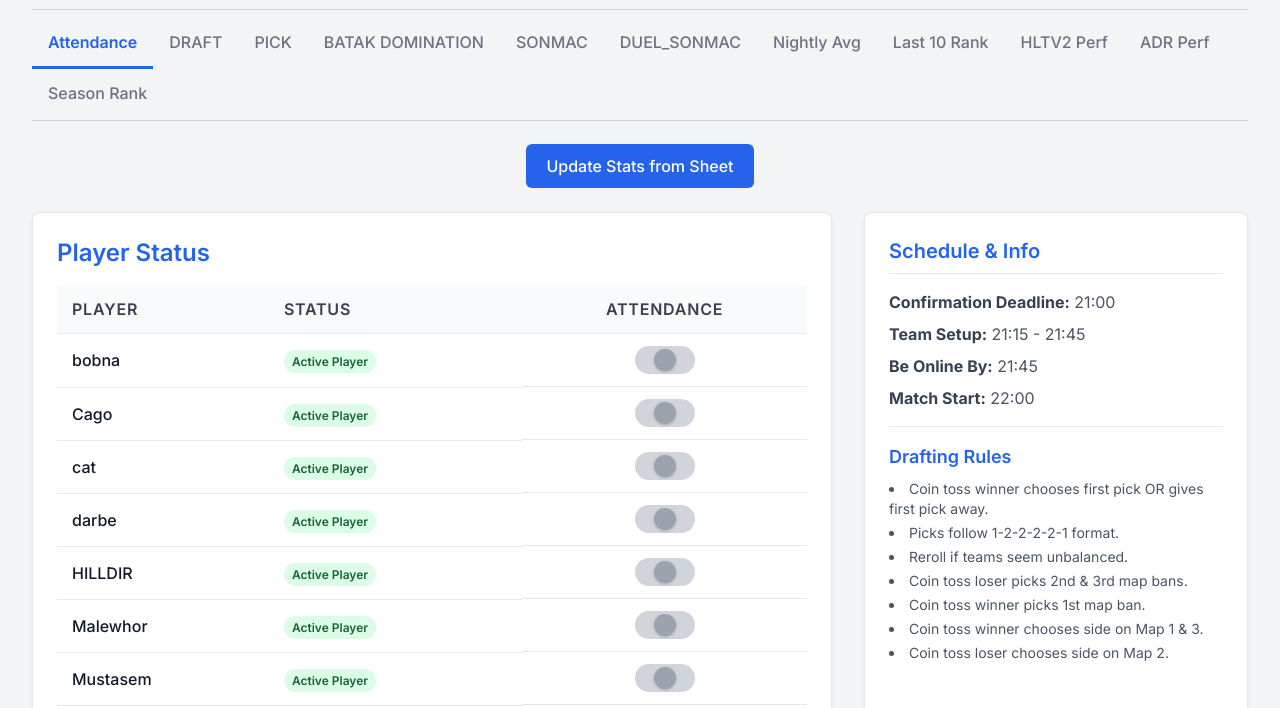
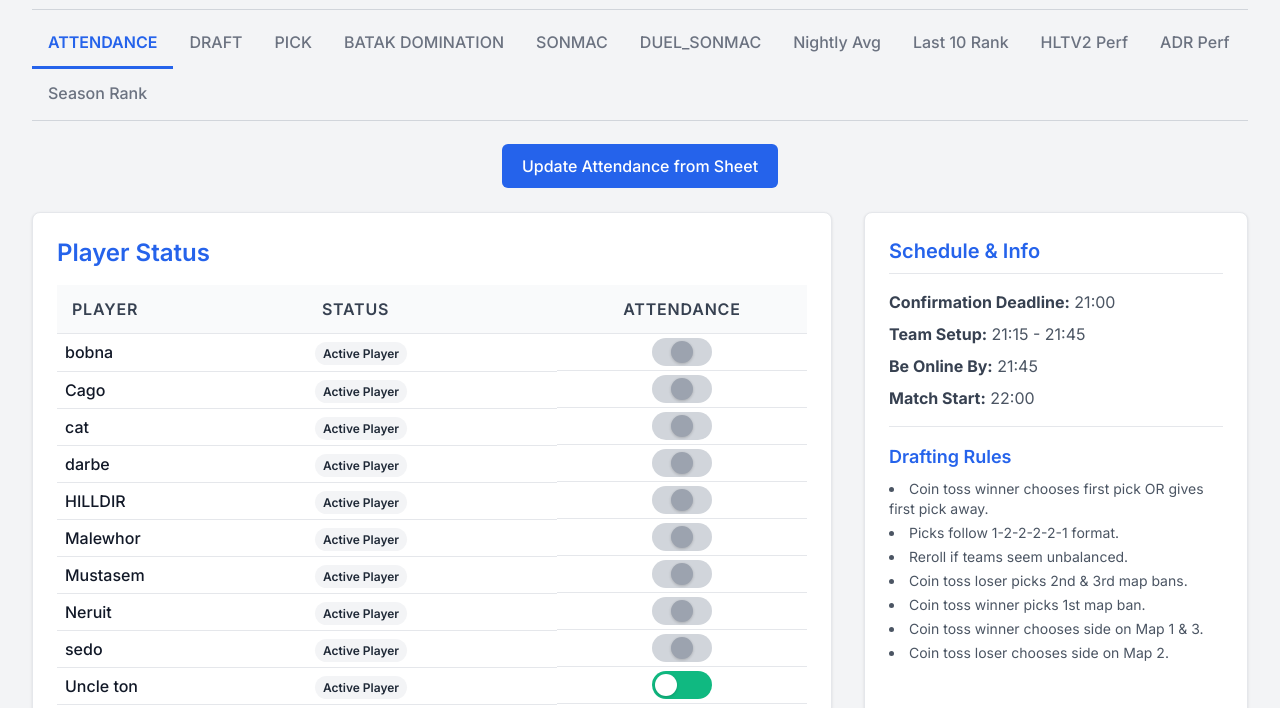
Before and after one commit to onuratak/CSBatagiFrontend, a plain HTML site: page index.html in a window 1280 px wide. Shown: the part 71-779 px from the top of the page. Drawn offline with nearby package versions, Linux system fonts and the light colour scheme; no server answers.

Commit message:
Update index.html

```diff
--- a/index.html
+++ b/index.html
@@ -29,6 +29,13 @@
         }
         tbody tr:hover {
             background-color: #f9fafb; /* Light hover effect for rows */
+        }
+            /* Responsive adjustments for table cells on mobile */
+        @media (max-width: 640px) {
+        th, td {
+            padding: 8px 10px;
+            font-size: 0.875rem;
+        }
         }
         /* Styles for the info panel - Light Theme */
         .info-panel {
@@ -188,7 +195,7 @@
             </div>
 
             <nav id="main-nav-links" class="hidden md:flex md:flex-wrap md:items-center md:border-b md:border-gray-300 md:-mb-px md:mt-2 absolute md:relative top-full left-0 right-0 z-20 bg-white md:bg-transparent shadow-md md:shadow-none rounded-b-md md:rounded-none" aria-label="Main navigation">
-                <a class="tab-nav-item active" data-page="attendance" href="#">Attendance</a>
+                <a class="tab-nav-item active" data-page="attendance" href="#">ATTENDANCE</a>
                 <a class="tab-nav-item" data-page="draft" href="#">DRAFT</a>
                 <a class="tab-nav-item" data-page="pick" href="#">PICK</a>
                 <a class="tab-nav-item" data-page="batak_domination" href="#">BATAK DOMINATION</a>
@@ -204,7 +211,7 @@
 
         <div class="text-center mb-6">
              <button id="update-stats-button" class="action-button">
-                 Update Stats from Sheet
+                 Update Attendance from Sheet
                  <span id="spinner" class="spinner hidden"></span>
              </button>
         </div>
@@ -216,8 +223,8 @@
                  <div class="grid grid-cols-1 md:grid-cols-3 gap-6 md:gap-8">
                     <div class="md:col-span-2 page-content-container">
                         <h2 class="text-2xl font-semibold mb-4 text-blue-600">Player Status</h2>
-                        <div class="overflow-x-auto">
-                            <table class="min-w-full">
+                        <div>
+                            <table class="table-fixed w-full">
                                 <thead>
                                     <tr>
                                         <th>Player</th>
@@ -226,6 +233,7 @@
                                     </tr>
                                 </thead>
                                 <tbody id="player-list">
+                                    <!-- Player rows will be inserted here -->
                                 </tbody>
                             </table>
                         </div>
@@ -376,27 +384,33 @@
             const row = document.createElement('tr');
             row.setAttribute('data-player-name', player.name);
 
+            // Player Name Cell
             const nameCell = document.createElement('td');
-                nameCell.className = 'font-medium text-gray-900';
+            nameCell.className = 'font-medium text-gray-900 px-2 py-1';
             nameCell.textContent = player.name;
             row.appendChild(nameCell);
 
-                // Player Status Cell
+            // Status Cell
             const statusCell = document.createElement('td');
+            statusCell.className = 'px-2 py-1';
             const statusBadge = document.createElement('span');
             statusBadge.className = 'px-2 py-1 text-xs font-semibold rounded-full whitespace-nowrap';
             statusBadge.textContent = player.status;
-                statusBadge.classList.add(
-                    player.status === 'Active Player' ? 'bg-green-100' : 'bg-red-100',
-                    player.status === 'Active Player' ? 'text-green-800' : 'text-red-800'
-                );
+
+            if (player.status.includes('Aktif')) {
+            statusBadge.classList.add('bg-green-200', 'text-green-800');
+            } else if (player.status.includes('Evde Yok')) {
+            statusBadge.classList.add('bg-red-100', 'text-red-800');
+            } else {
+            statusBadge.classList.add('bg-gray-100', 'text-gray-800');
+            }
+
             statusCell.appendChild(statusBadge);
             row.appendChild(statusCell);
 
             // Attendance Slider Cell
             const attendanceCell = document.createElement('td');
-                // Apply flex centering to the TD
-                attendanceCell.className = 'flex justify-center items-center';
+            attendanceCell.className = 'px-2 py-1 flex justify-center items-center';
 
             const sliderId = `slider-${index}`;
             const initialState = player.attendance;
@@ -405,14 +419,17 @@
             sliderContainer.className = `attendance-slider state-${initialState}`;
             sliderContainer.setAttribute('data-player', player.name);
             sliderContainer.setAttribute('data-current-status', initialState);
+
             const dot = document.createElement('div');
             dot.className = 'dot';
             sliderContainer.appendChild(dot);
             attendanceCell.appendChild(sliderContainer);
             row.appendChild(attendanceCell);
+
             playerListBody.appendChild(row);
         });
         }
+
 
         // Fetch attendance data from Google Sheets
         async function fetchStatsFromSheet() {
@@ -512,10 +529,10 @@
             } else {
                 console.error(`Nav link with data-page="${pageId}" not found.`);
             }
-
             if (pageId === 'attendance') {
                 renderPlayers(); // Re-render players when switching to attendance tab
             }
+
         }
 
         // Toggle Mobile Menu
@@ -555,6 +572,8 @@
                         menuButton.click();
                     }
                 }
+
+
             }
         });
 
```
Lines whose indentation alone changed are shown as unchanged.
